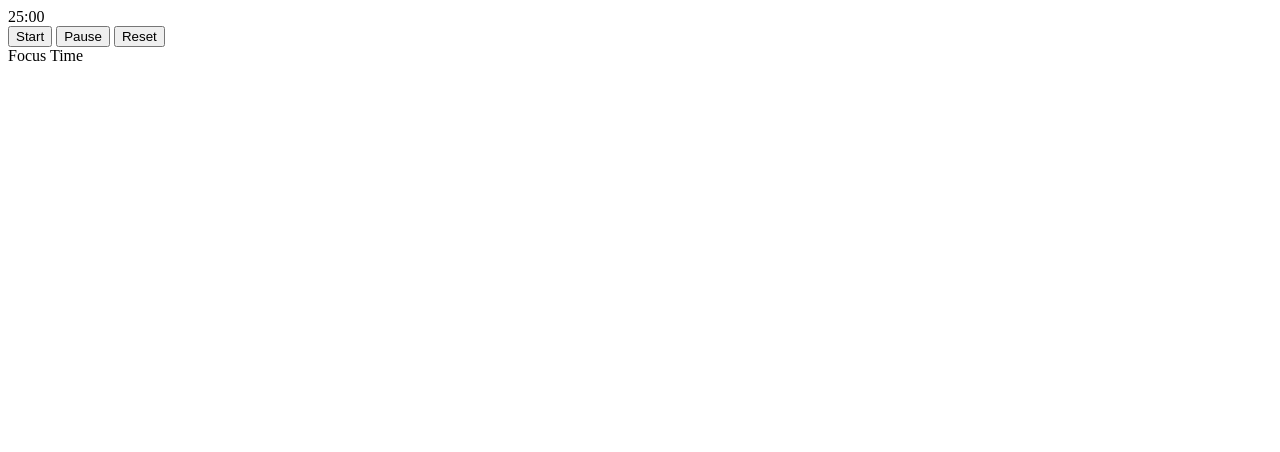
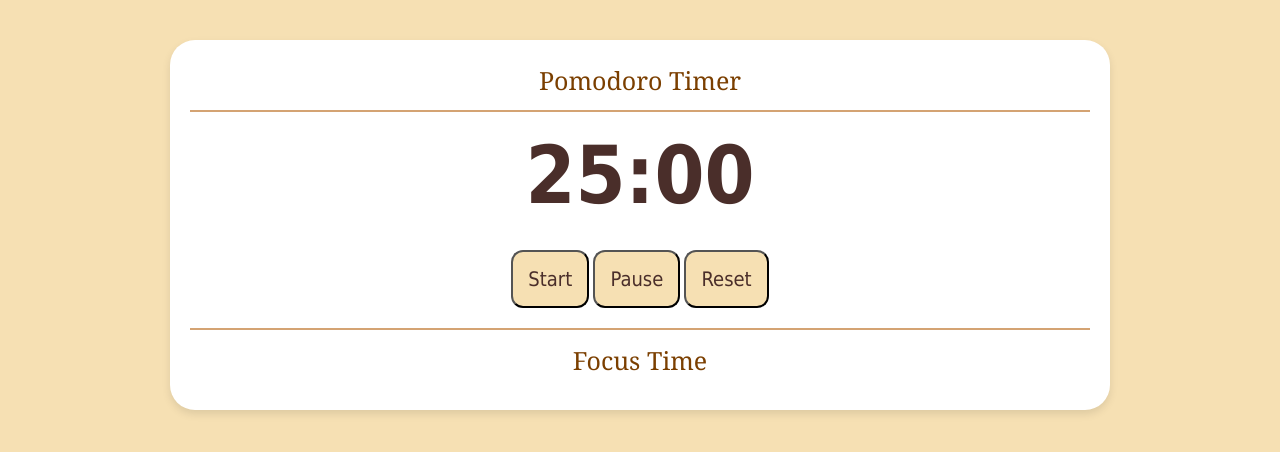
Before and after one commit to abhirup-dutta/frontend-pomodoro-timer, a plain HTML site: page index.html in a window 1280 px wide. Drawn offline with Linux system fonts and the light colour scheme.

Commit message:
CSS Style applied with autumn/fall colors

```diff
--- a/index.html
+++ b/index.html
@@ -7,13 +7,14 @@
 
 <body>
 <main class="container">
-    <div class="timer">25:00</div>
-    <div class="controls">
-        <button id="startBtn">Start</button>
-        <button id="PauseBtn">Pause</button>
-        <button id="resetBtn">Reset</button>
+    <div class="timerLabel">Pomodoro Timer</div>
+    <div class="timerClock">25:00</div>
+    <div class="timerControls">
+        <button class="controlBtn" id="startBtn">Start</button>
+        <button class="controlBtn" id="PauseBtn">Pause</button>
+        <button class="controlBtn" id="resetBtn">Reset</button>
     </div>
-    <div class="status">Focus Time</div>
+    <div class="timerStatus">Focus Time</div>
 </main>
 </body>
 </html>
--- a/style.css
+++ b/style.css
@@ -0,0 +1,81 @@
+/*
+    Autumn Color Palette:
+    #4A2E2A - Deep Coffee/Bark
+    #7B3F00 - Rich Pumpkin/Rust
+    #B85C00 - Warm Amber/Burnt Orange
+    #D4A373 - Muted Tan/Fallen Leaf
+    #F6E0B3 - Soft Cream/Birch
+*/
+
+:root {
+    --color-coffee: #4A2E2A;
+    --color-pumpkin: #7B3F00;
+    --color-amber: #B85C00;
+    --color-fallen-leaf: #D4A373;
+    --color-cream: #F6E0B3;
+    --font-elegant: 'Georgia';
+    --font-clean: 'Tahoma';
+}
+
+body {
+    font-family: var(--font-elegant), serif;
+    background-color: var(--color-cream);
+    color: var(--color-coffee);
+    margin: 0;
+    padding: 20px;
+    line-height: 1.6;
+}
+
+
+.container {
+    text-align: center;
+    max-width: 900px;
+    margin: 20px auto;
+    background-color: #ffffff; /* Use white or a slightly off-white for content contrast */
+    padding: 20px;
+    box-shadow: 0 4px 8px rgba(0, 0, 0, 0.1); /* Subtle shadow for depth */
+    border-radius: 25px;
+}
+
+
+.timerLabel {
+    border-bottom: 2px solid var(--color-fallen-leaf);
+    padding-bottom: 10px;
+    color: var(--color-pumpkin);
+    font-size: 25px;
+}
+
+.timerClock {
+    padding-bottom: 10px;
+    color: var(--color-coffee);
+    font-weight: bold;
+    font-size: 80px;
+    font-family: var(--font-clean);
+}
+
+.timerControls {
+    padding-bottom: 20px;
+}
+
+
+button {
+    background-color: var(--color-cream);
+    padding: 15px 15px;
+    border-depth: 5px;
+    border-radius: 12px;
+    color: var(--color-coffee);
+    font-size: 20px;
+    font-family: var(--font-clean);
+}
+
+button:hover {
+    background-color: var(--color-fallen-leaf);
+}
+
+.timerStatus {
+    padding-top: 10px;
+    border-top: 2px solid var(--color-fallen-leaf);
+    padding-bottom: 10px;
+    color: var(--color-pumpkin);
+    font-size: 25px;
+}
```
